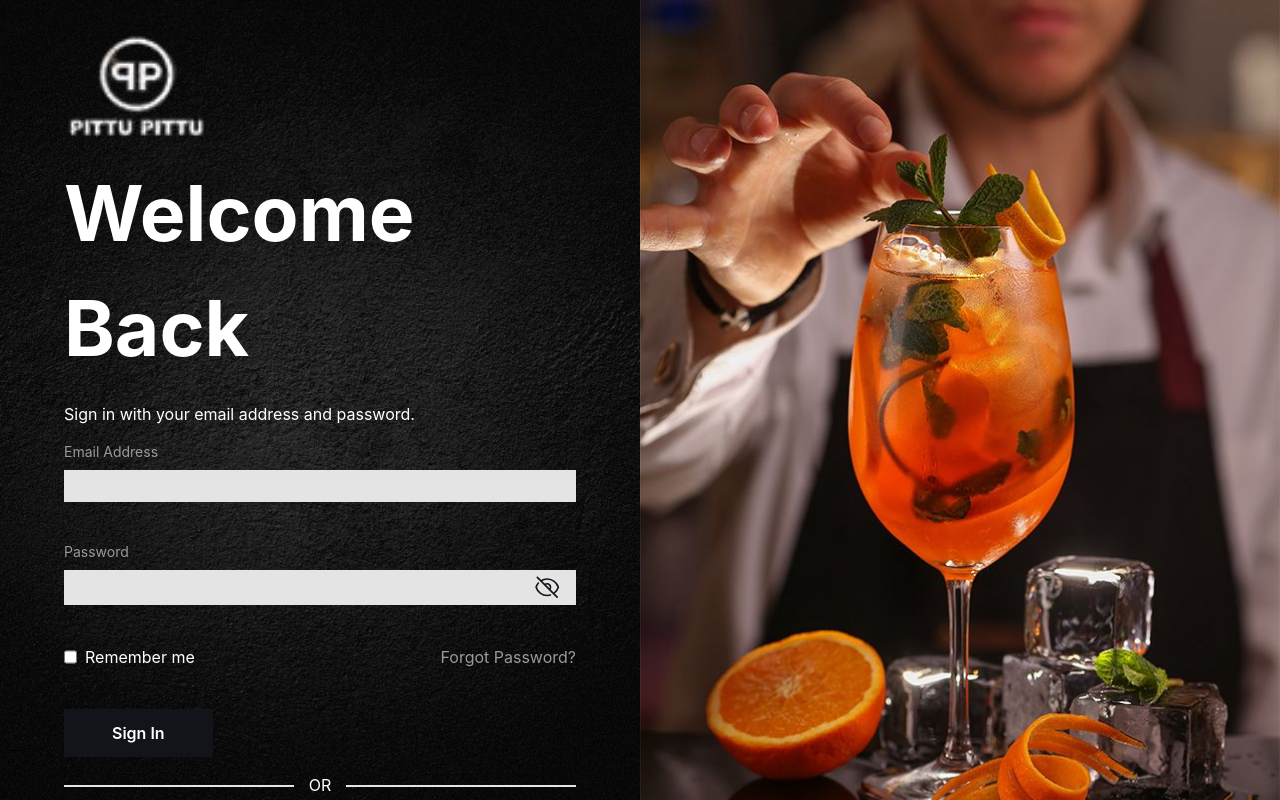
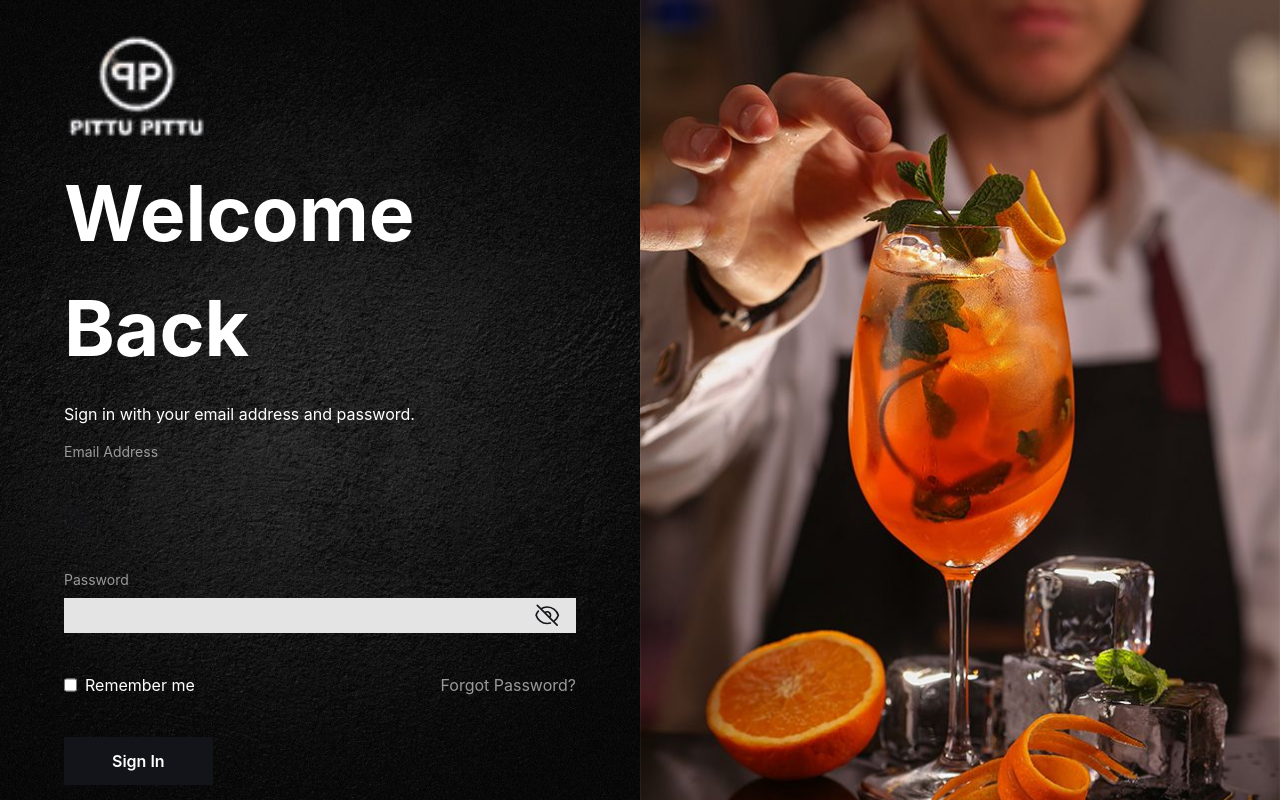
Before and after one commit to borteye/restaurant, a React (Create React App) app: page /login in a window 1280 px wide. Built offline with nearby package versions, Linux system fonts and the light colour scheme.

Commit message:
Added: InputField component

```diff
--- /dev/null
+++ b/src/components/InputField.tsx
@@ -0,0 +1,38 @@
+import { EyeIcon, EyeSlashIcon } from "@heroicons/react/24/outline";
+import React, { FC } from "react";
+
+type Props = {
+  handleChange?: () => void;
+  handleShowPassword?: () => void;
+  showPassword?: boolean;
+  type?: string;
+};
+
+const InputField: FC<Props> = ({
+  handleChange,
+  handleShowPassword,
+  type,
+  showPassword,
+}) => {
+  return (
+    <>
+      <input
+        type={showPassword ? "text" : type === "email" ? "email":"password"  }
+        className="bg-transparent w-full outline-none  "
+      />
+      {showPassword ? (
+        <EyeIcon
+          onClick={handleShowPassword}
+          className="w-7 text-black cursor-pointer"
+        />
+      ) : (
+        <EyeSlashIcon
+          onClick={handleShowPassword}
+          className="w-7 text-black cursor-pointer"
+        />
+      )}
+    </>
+  );
+};
+
+export default InputField;
--- a/src/components/Menu/Menu.tsx
+++ b/src/components/Menu/Menu.tsx
@@ -13,7 +13,6 @@ const Menu: FC<Props> = ({ menuRef }) => {
   function handleCategory(category: string) {
     setSelectCategory(category);
   }
-  console.log(selectCategory);
 
   const filteredData = dummyData?.filter(
     (doc) => doc?.category === selectCategory
--- a/src/pages/Login.tsx
+++ b/src/pages/Login.tsx
@@ -5,6 +5,7 @@ import github from "../assets/github.svg";
 import google from "../assets/google.svg";
 import food from "../assets/login.jpg";
 import logo from "../assets/logo.png";
+import InputField from "../components/InputField";
 
 type Props = {};
 
@@ -14,12 +15,13 @@ const Login = (props: Props) => {
   const navigate = useNavigate();
 
   const handleShowPassword = () => {
-    setShowPassword(true);
+    setShowPassword(() => !showPassword);
+
   };
 
-  const handleHidePassword = () => {
-    setShowPassword(false);
-  };
+  console.log(showPassword)
+
+
 
   const signUp = () => {
     navigate("/sign-up");
@@ -33,7 +35,7 @@ const Login = (props: Props) => {
             <div className="flex flex-col gap-y-4 max-w-max_lg lg:mx-auto">
               <img src={logo} alt="logo" className="w-28 lg:w-36 " />
               <h1 className="text-clamp font-bold">Welcome Back</h1>
-              <p className="text-tertia">
+              <p className="text-tertia" onClick={handleShowPassword}>
                 Sign in with your email address and password.
               </p>
               <form className="flex flex-col gap-y-10">
@@ -41,30 +43,14 @@ const Login = (props: Props) => {
                   <label className="text-sm text-secondary">
                     Email Address
                   </label>
-                  <input
-                    type="text"
-                    className="bg-tertiary outline-none px-4 py-1"
-                  />
+                  <InputField type={"email"}/>
                 </div>
                 <div className="flex flex-col gap-y-2">
                   <label className="text-sm text-secondary">Password</label>
-                  <div className="bg-tertiary flex px-4 py-1">
-                    <input
-                      type={showPassword ? "text" : "password"}
-                      className="bg-transparent w-full outline-none  "
-                    />
-                    {showPassword ? (
-                      <EyeIcon
-                        onClick={handleHidePassword}
-                        className="w-7 text-black cursor-pointer"
-                      />
-                    ) : (
-                      <EyeSlashIcon
-                        onClick={handleShowPassword}
-                        className="w-7 text-black cursor-pointer"
-                      />
-                    )}
+                  <div className="bg-tertiary  px-4 py-1 flex " >
+                  <InputField handleShowPassword={handleShowPassword} showPassword={showPassword}   />
                   </div>
+
                 </div>
                 <div className="flex items-center justify-between">
                 <div className="flex gap-x-2">
```
